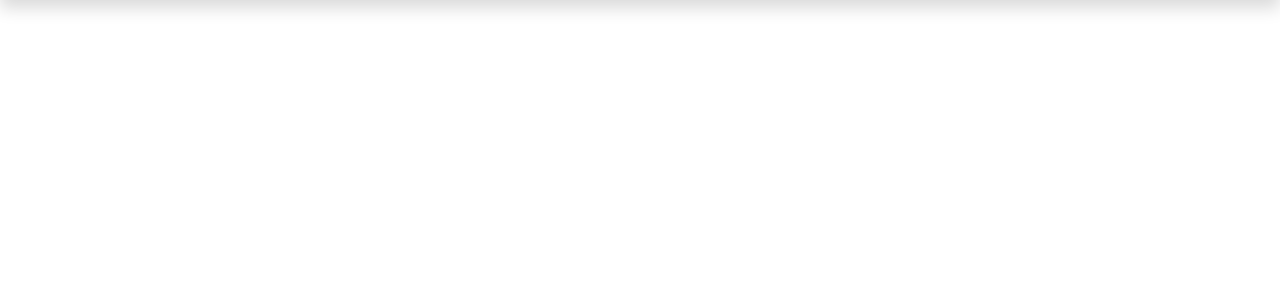
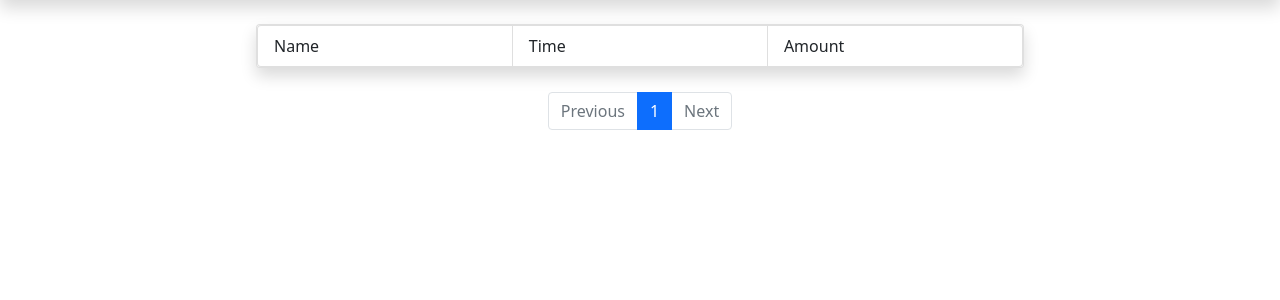
Before and after one commit to sainak/expensinator, a Django app: page /expenses/ in a window 1280 px wide. Shown: the part 56-356 px from the top of the page. Run offline with Django 3.2, Linux system fonts and the light colour scheme; the visitor is signed in with stand-in values (Sample User, id 1); data that the repository does not hold is empty.

Commit message:
added pagination to expenses

```diff
--- a/web/templates/auth/login.html
+++ b/web/templates/auth/login.html
@@ -3,7 +3,7 @@
 {% block content_body %}
 
 <div class="d-flex justify-content-center align-items-center" style="min-height:70vh;">
-  <div class="card shadow align-middle">
+  <div class="card shadow container-fixed">
     <article class="card-body">
       <h4 class="card-title text-center mb-4 mt-1">Login</h4>
       <hr>
--- a/web/templates/auth/signup.html
+++ b/web/templates/auth/signup.html
@@ -7,7 +7,7 @@
 
 
 <div class="d-flex justify-content-center align-items-center" style="min-height:70vh;">
-  <div class="card shadow align-middle">
+  <div class="card shadow container-fixed">
     <article class="card-body">
       <h4 class="card-title text-center mb-4 mt-1">SignUp</h4>
       <hr>
--- a/web/templates/base_styles.html
+++ b/web/templates/base_styles.html
@@ -3,3 +3,25 @@
 <link rel="stylesheet" href="https://cdnjs.cloudflare.com/ajax/libs/font-awesome/6.0.0-beta2/css/all.min.css"
   integrity="sha512-YWzhKL2whUzgiheMoBFwW8CKV4qpHQAEuvilg9FAn5VJUDwKZZxkJNuGM4XkWuk94WCrrwslk8yWNGmY1EduTA=="
   crossorigin="anonymous" referrerpolicy="no-referrer" />
+
+<style>
+  @media (min-width: 375px) {
+    .container-fixed-sm {
+      max-width: 375px;
+    }
+  }
+
+  @media (min-width: 768px) {
+    .container-fixed-md {
+      max-width: 768px;
+    }
+  }
+
+  .container-fixed {
+    width: 100%;
+    padding-right: var(--bs-gutter-x, .75rem);
+    padding-left: var(--bs-gutter-x, .75rem);
+    margin-right: auto;
+    margin-left: auto;
+  }
+</style>
--- a/web/templates/expenses/expense_list.html
+++ b/web/templates/expenses/expense_list.html
@@ -1,5 +1,25 @@
 {% extends "base.html" %}
 
 {% block content_body %}
+<div class="d-flex justify-content-center align-items-center">
+  <div class="card shadow container-fixed container-fixed-md mt-4" style="padding:0;">
+    <div class="list-group">
+      <div class="list-group list-group-horizontal">
+        <a href="#" class="list-group-item list-group-item-action">Name</a>
+        <a href="#" class="list-group-item list-group-item-action">Time</a>
+        <a href="#" class="list-group-item list-group-item-action">Amount</a>
+      </div>
+      {% for expense in expenses_list %}
+      <div class="list-group list-group-horizontal">
+        <a href="#" class="list-group-item list-group-item-action">{{ expense.name }}</a>
+        <a href="#" class="list-group-item list-group-item-action">{{ expense.created_at }}</a>
+        <a href="#" class="list-group-item list-group-item-action">{{currency}} {{ expense.amount }}</a>
+      </div>
+      {% endfor %}
+    </div>
+  </div>
+</div>
+
+{% include "nav_paginator.html" %}
 
 {% endblock %}
--- /dev/null
+++ b/web/templates/nav_paginator.html
@@ -0,0 +1,34 @@
+<nav aria-label="Page navigation example" class="mt-4">
+  <ul class="pagination justify-content-center">
+
+    <li class="page-item {{ page_obj.has_previous|yesno:',disabled' }}">
+      <a class="page-link" href="{% if page_obj.has_previous %}?page={{ page_obj.previous_page_number }}{% endif %}">Previous</a>
+    </li>
+
+    {% if page_obj.number|add:'-4' > 1 %}
+    <li class="page-item"><a class="page-link" href="?page={{ page_obj.number|add:'-5' }}">&hellip;</a></li>
+    {% endif %}
+
+    {% for i in page_obj.paginator.page_range %}
+      {% if page_obj.number == i %}
+        <li class="page-item active" aria-current="page">
+          <span class="page-link">{{ i }}
+            <span class="sr-only">(current)</span>
+          </span>
+        </li>
+      {% elif i > page_obj.number|add:'-5' and i < page_obj.number|add:'5' %}
+        <li class="page-item">
+          <a class="page-link" href="?page={{ i }}">{{ i }}</a>
+        </li>
+      {% endif %}
+    {% endfor %}
+
+    {% if page_obj.paginator.num_pages > page_obj.number|add:'4' %}
+      <li class="page-item"><a class="page-link" href="?page={{ page_obj.number|add:'5' }}">&hellip;</a></li>
+    {% endif %}
+
+    <li class="page-item {{ page_obj.has_next|yesno:',disabled' }}">
+      <a class="page-link" href="{% if page_obj.has_next %}?page={{ page_obj.next_page_number }}{% endif %}">Next</a>
+    </li>
+  </ul>
+</nav>
--- a/web/views/expenses.py
+++ b/web/views/expenses.py
@@ -1,13 +1,21 @@
 from django.contrib.auth.mixins import LoginRequiredMixin
 from django.urls import reverse_lazy
-from django.views.generic import TemplateView
+from django.views.generic import ListView
+
+from expenses.models import Expense
 
 
-class ExpenseListView(LoginRequiredMixin, TemplateView):
+class ExpenseListView(LoginRequiredMixin, ListView):
+
     login_url = reverse_lazy("login")
-    redirect_field_name = "next"
     template_name = "expenses/expense_list.html"
+    paginate_by = 15
+    context_object_name = "expenses_list"
     extra_context = {
         "title": "Expenses | Expensinator",
         "activeNavId": "navItemExpenses",
+        "currency": "₹"
     }
+
+    def get_queryset(self):
+        return Expense.objects.filter(owner=self.request.user)
```
